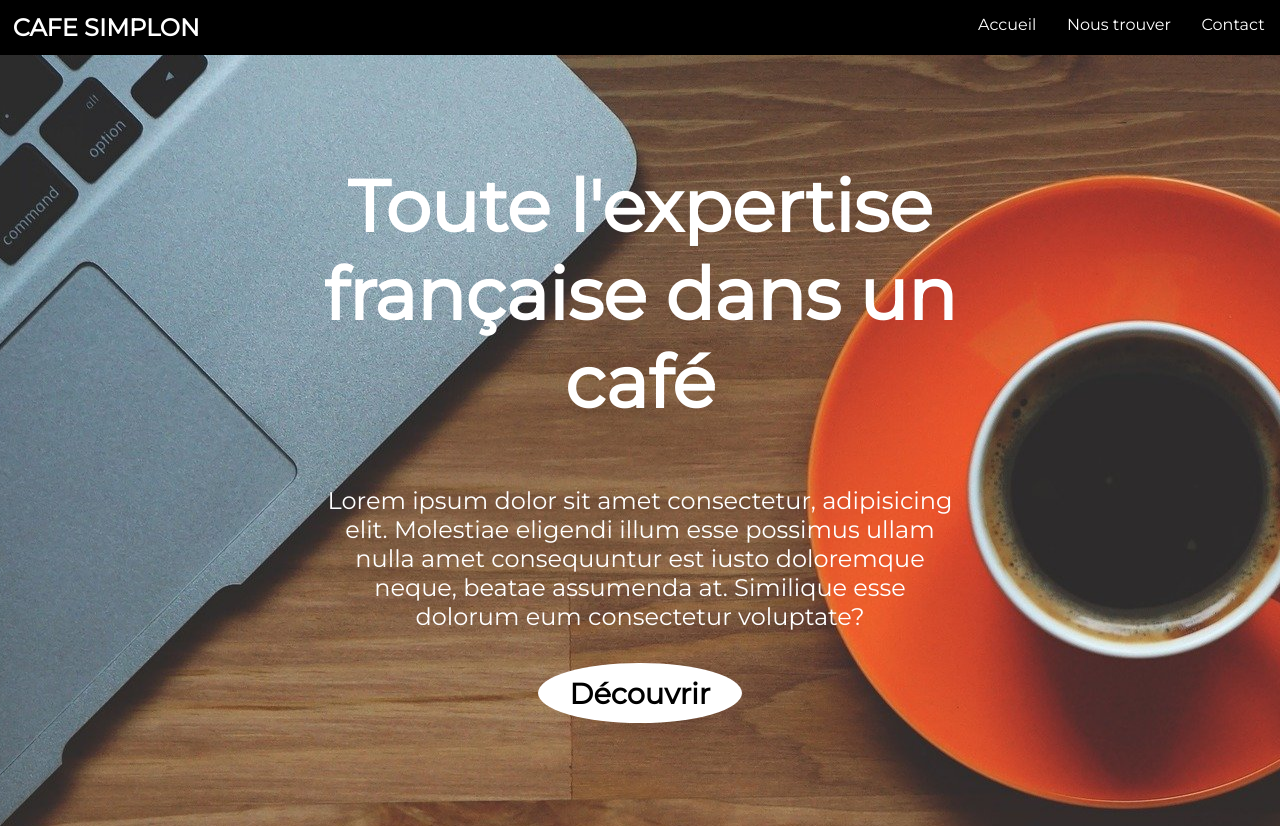
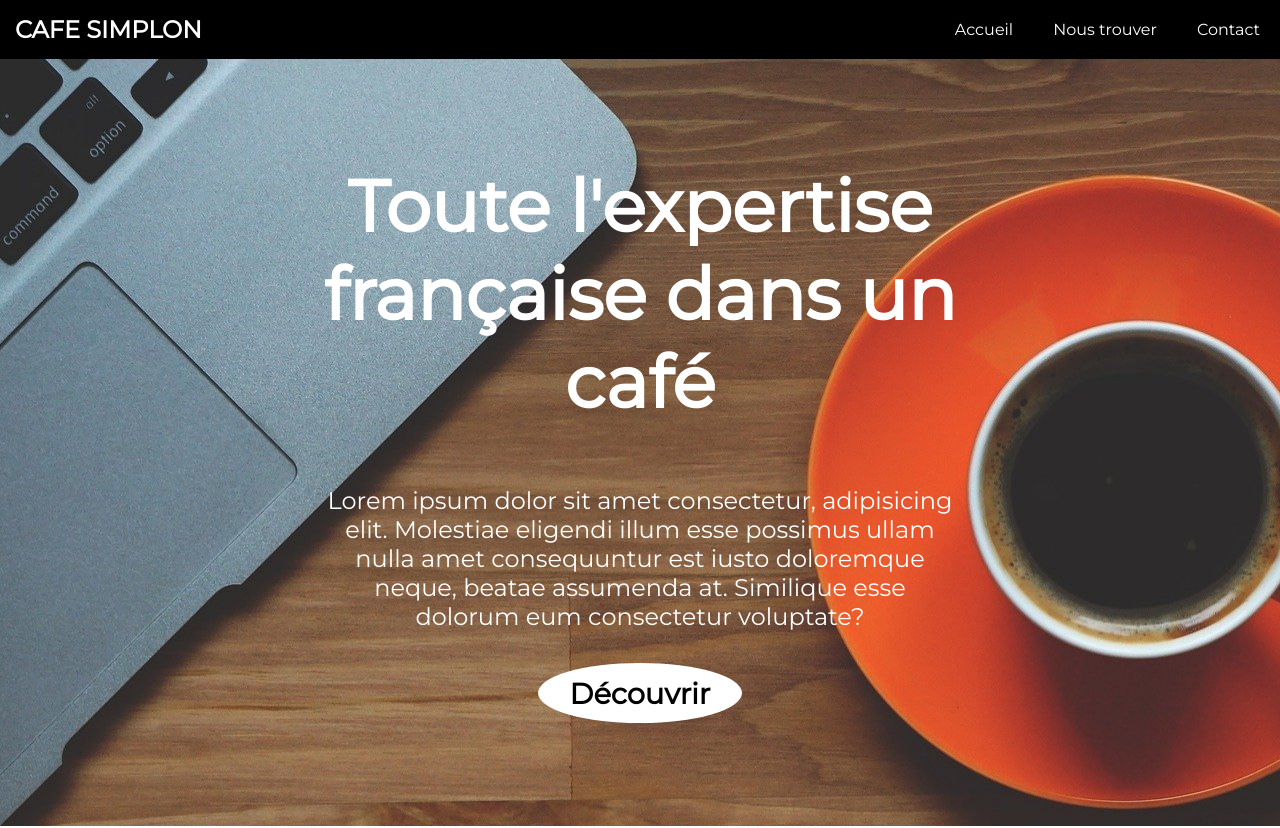
Before and after one commit to Ekkynox/cafeSimplon, a plain HTML site: page index.html in a window 1280 px wide. Shown: the top 828 px of the page. Drawn offline with Linux system fonts and the light colour scheme.

Commit message:
some correction

```diff
--- a/style.css
+++ b/style.css
@@ -21,12 +21,12 @@ nav {
     font-weight: bold;
     font-size:1.5em;
     float:left;
-    padding: 1%;
+    padding: 15px;
 }
 
 .navbutt {
     float: right;
-    padding: 1.2%;
+    padding: 20px;
 }
 
 .navbutt:hover {
```
